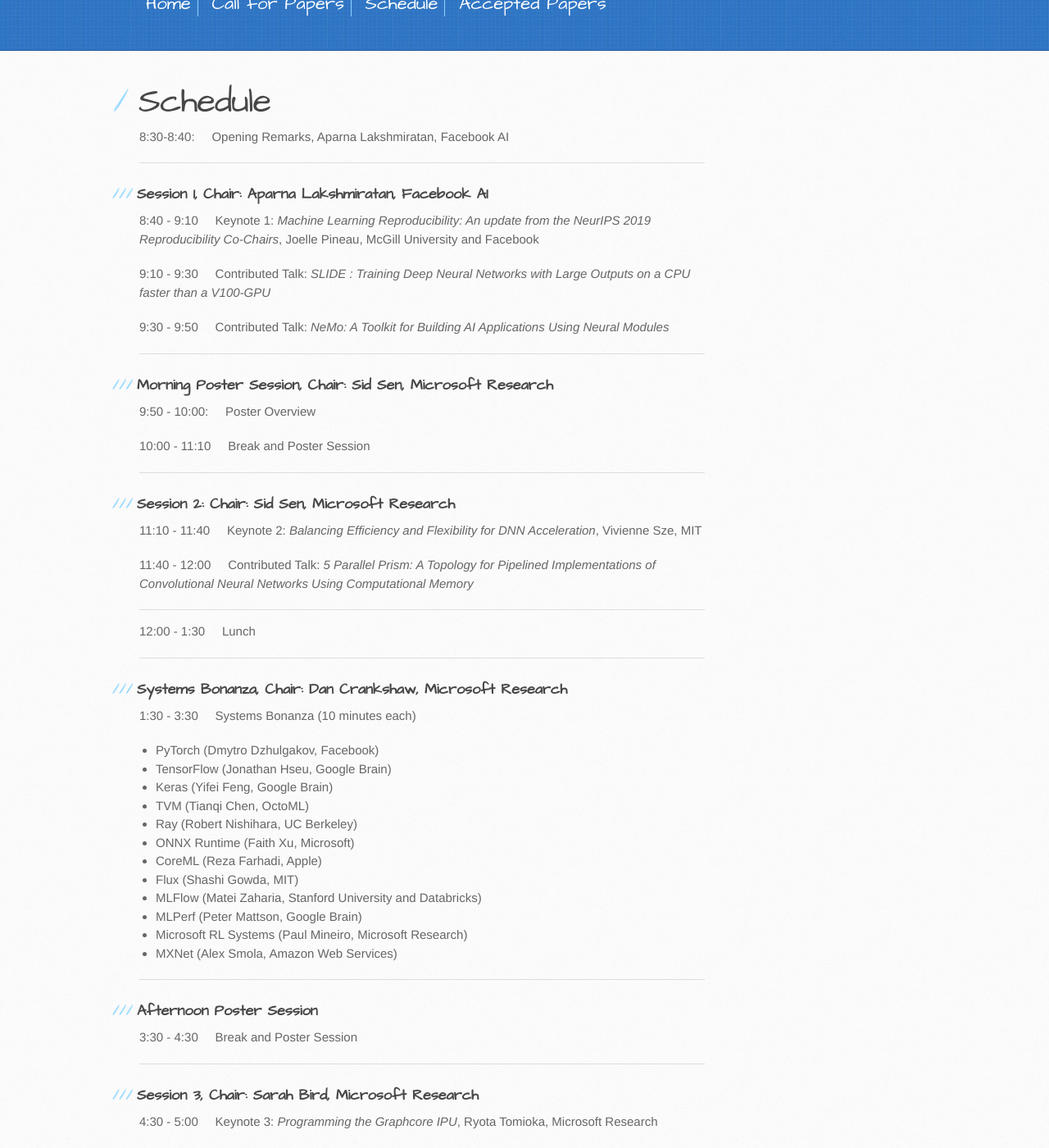
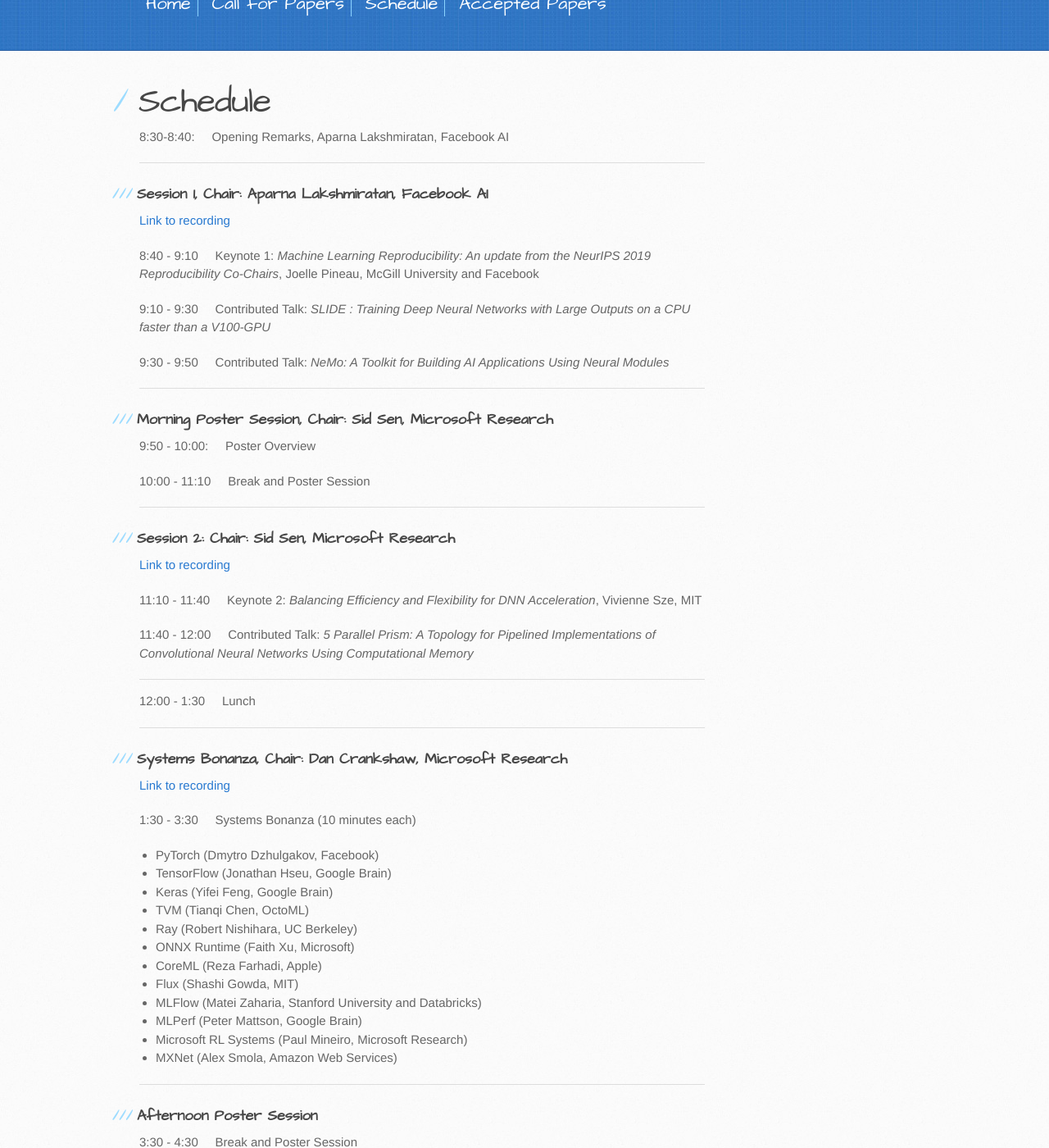
Before and after one commit to LearningSys/neurips19, a Jekyll site: the page built from schedule.md, in a window 1280 px wide and 1400 px high, scrolled down 332 px. Shown: the whole window at 82% size. Built offline with Jekyll 4.4.1, drawn with Linux system fonts in a browser that asks for light colours; our own code applies the rules of GitHub Pages for plain Markdown files; the repository's description, which GitHub fills in, is left out.

Commit message:
add link to recording

```diff
--- a/schedule.md
+++ b/schedule.md
@@ -5,6 +5,9 @@
 ---
 
 ### Session 1, Chair: Aparna Lakshmiratan, Facebook AI
+
+**[Link to recording](https://slideslive.com/38922010/mlsys-workshop-on-systems-for-ml-1)**
+
 8:40 - 9:10 &nbsp;&nbsp;&nbsp;     Keynote 1: *Machine Learning Reproducibility:  An update from the NeurIPS 2019 Reproducibility Co-Chairs*, Joelle Pineau, McGill University and Facebook
 
 9:10 - 9:30 &nbsp;&nbsp;&nbsp;    Contributed Talk: *SLIDE : Training Deep Neural Networks with Large Outputs on a CPU faster than a V100-GPU*
@@ -21,6 +24,9 @@
 ---
 
 ### Session 2: Chair: Sid Sen, Microsoft Research
+
+**[Link to recording](https://slideslive.com/38921981/mlsys-workshop-on-systems-for-ml-2)**
+
 11:10 - 11:40 &nbsp;&nbsp;&nbsp;    Keynote 2: *Balancing Efficiency and Flexibility for DNN Acceleration*, Vivienne Sze, MIT
 
 11:40 - 12:00 &nbsp;&nbsp;&nbsp;    Contributed Talk: *5 Parallel Prism: A Topology for Pipelined Implementations of Convolutional Neural Networks Using Computational Memory*
@@ -32,6 +38,9 @@
 ---
 
 ### Systems Bonanza, Chair: Dan Crankshaw, Microsoft Research
+
+**[Link to recording](https://slideslive.com/38922016/mlsys-workshop-on-systems-for-ml-3-11-20191214-0041)**
+
 1:30 - 3:30 &nbsp;&nbsp;&nbsp; Systems Bonanza (10 minutes each)
   + PyTorch (Dmytro Dzhulgakov, Facebook)
   + TensorFlow (Jonathan Hseu, Google Brain)
@@ -54,6 +63,9 @@
 ---
 
 ### Session 3, Chair: Sarah Bird, Microsoft Research
+
+**[Link to recording](https://slideslive.com/38921983/mlsys-workshop-on-systems-for-ml-4)**
+
 4:30 - 5:00 &nbsp;&nbsp;&nbsp;    Keynote 3: *Programming the Graphcore IPU*, Ryota Tomioka, Microsoft Research
 
 5:00 - 5:20 &nbsp;&nbsp;&nbsp;    Contributed Talk: *LISA: Towards Learned DNA Sequence Search*
```
